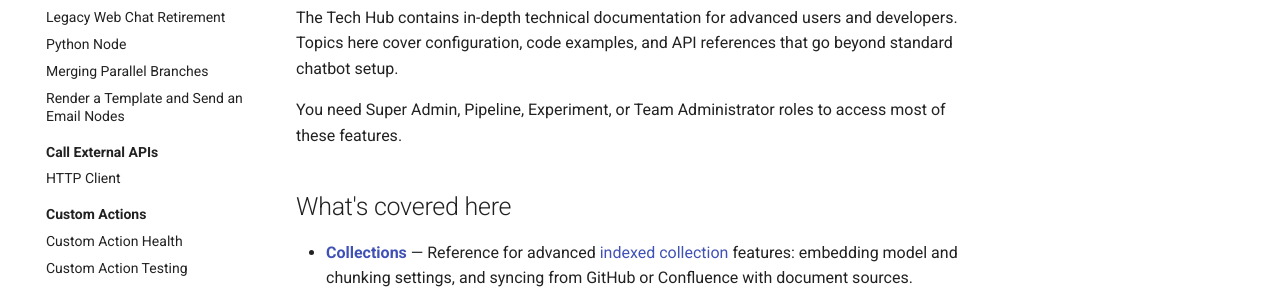
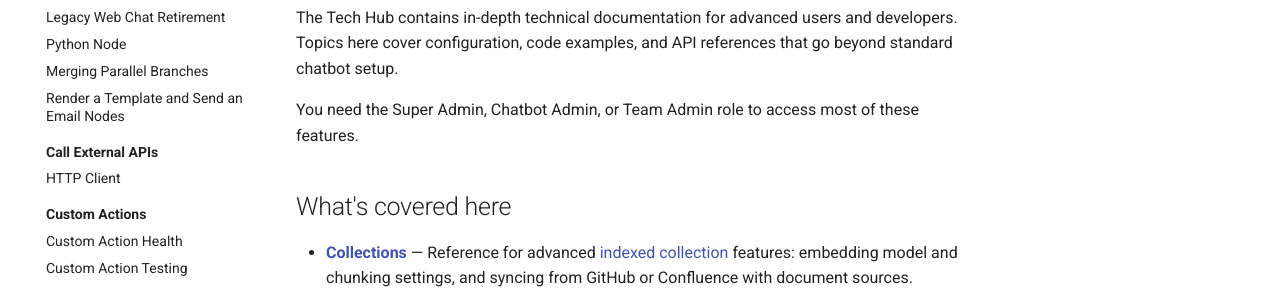
Before and after one commit to dimagi/open-chat-studio-docs, an MkDocs documentation site: the page built from docs/tech-hub/index.md, in a window 1280 px wide and 1320 px high. Shown: the part 223-515 px from the top of the window. Built offline with MkDocs 1.6.1 and Material for MkDocs 9.7.7, drawn with Linux system fonts in a browser that asks for light colours; a script that is not in the unit is left out; comment, search, counter and statistics services are not loaded.

Commit message:
docs: use current role names in the Tech Hub access note

```diff
--- a/docs/tech-hub/index.md
+++ b/docs/tech-hub/index.md
@@ -7,7 +7,7 @@ description: Technical guides for developers and administrators configuring Open
 
 The Tech Hub contains in-depth technical documentation for advanced users and developers. Topics here cover configuration, code examples, and API references that go beyond standard chatbot setup.
 
-You need Super Admin, Pipeline, Experiment, or Team Administrator roles to access most of these features.
+You need the Super Admin, Chatbot Admin, or Team Admin role to access most of these features.
 
 ## What's covered here
 
```
